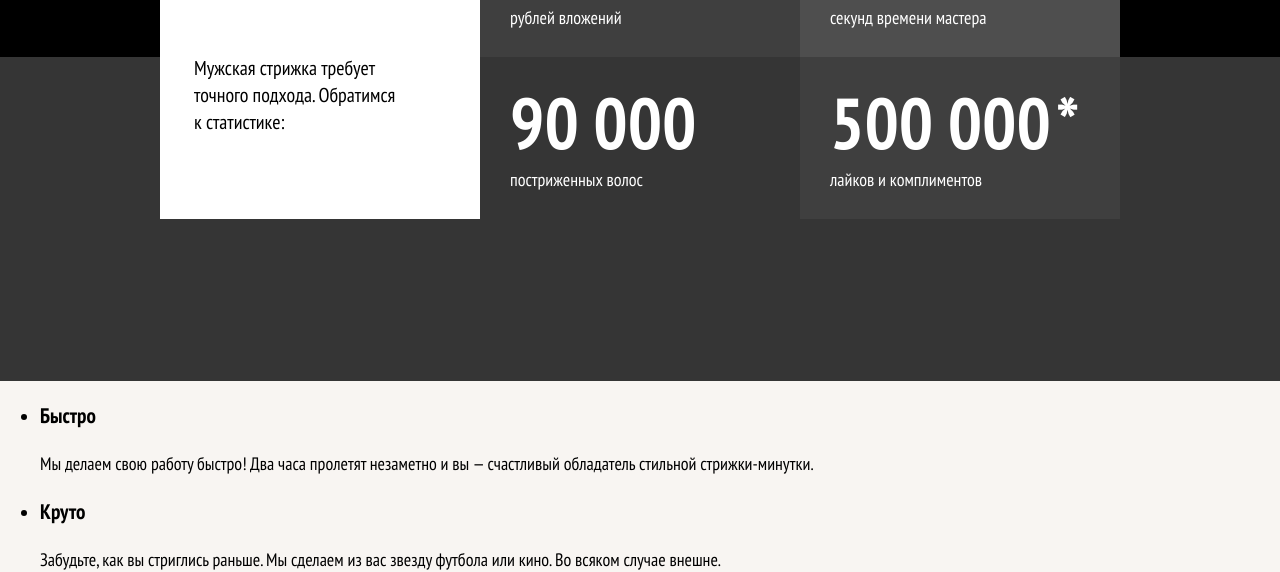
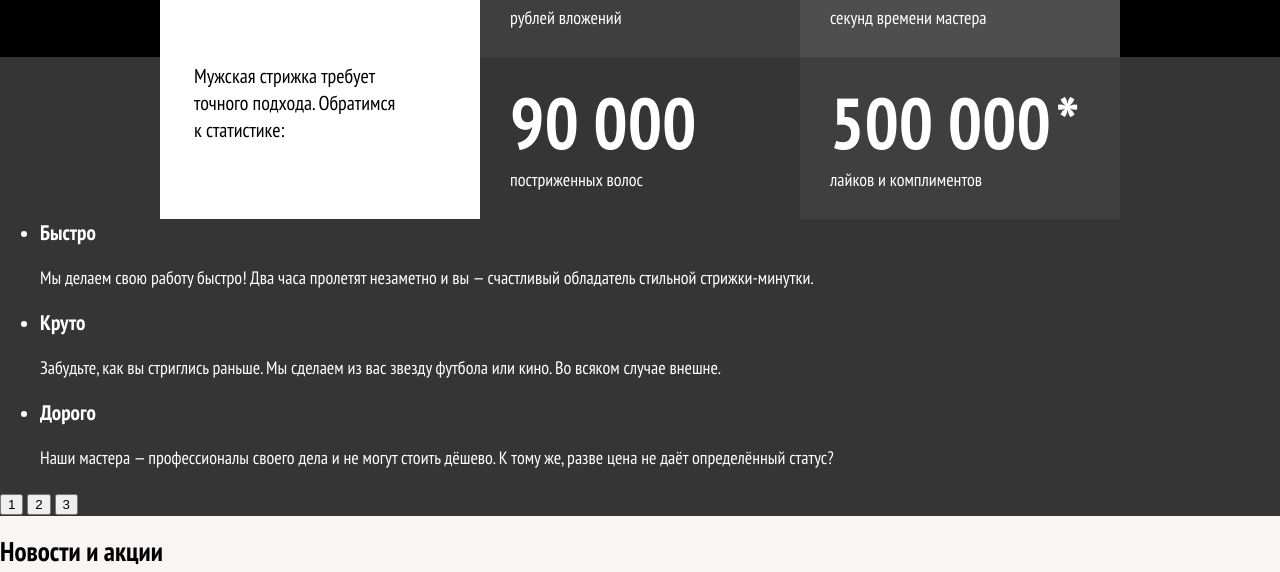
Before and after one commit to Yakimishin/Barbershop, a website: page source/index.html in a window 1280 px wide. Shown: the part 675-1247 px from the top of the page. Drawn offline with nearby package versions, Linux system fonts and the light colour scheme; files that its build step writes are made by us from their sources.

Commit message:
deleted extra files

```diff
--- a/package.json
+++ b/package.json
@@ -1,7 +1,7 @@
 {
   "name": "AdvancedBaradinsky",
   "private": true,
-  "description": "Личный проект «{{projectTitle}}» от HTML Academy",
+  "description": "«{{projectTitle}}» ",
   "devDependencies": {
     "@htmlacademy/editorconfig-cli": "1.0.0",
     "autoprefixer": "10.2.5",
--- a/source/js/main.js
+++ b/source/js/main.js
@@ -1,10 +1,5 @@
 var navMain = document.querySelector('.main-nav');
 var navToggle = document.querySelector('.main-nav__toggle');
-var statsItemHeight = document.querySelector('.stats__item').clientHeight;
-var statsWrapper = document.querySelector('.stats__wrapper');
-
-
-statsWrapper.style.top = (-statsItemHeight+'px');
 
 
 // Если JS подключился, убираем модификатор с навигации,
@@ -17,3 +12,25 @@ navToggle.addEventListener('click', function() {
   navMain.classList.toggle('main-nav--closed');
   navMain.classList.toggle('main-nav--opened');
 });
+
+
+// Пытался подключить динамический отступ .stats , чтобы он зависел от высоты верхнего
+// элемента. Почему то начинает работать , только когда таскать окно туда сюда,
+// а изначально отступа нет вообще. Пока не понял как решить. Придется прописывать фиксированный.
+
+// var statsHeaderHeight = document.querySelector('.stats__header').clientHeight;
+// var statsItemHeight = document.querySelector('.stats__item').clientHeight;
+// var statsWrapper = document.querySelector('.stats__wrapper');
+
+// window.addEventListener('resize', function(event){
+//   const viewportWidth = Math.max(document.documentElement.clientWidth, window.innerWidth || 0);
+//   if(viewportWidth > 768) {
+//     statsWrapper.style.top = (-statsHeaderHeight+'px');
+//     statsWrapper.style.marginBottom = (-statsHeaderHeight+'px');
+//   }
+
+//   if(viewportWidth > 1199) {
+//   statsWrapper.style.top = (-statsItemHeight+'px');
+//   statsWrapper.style.marginBottom = (-statsItemHeight+'px');
+//   }
+// });
--- /dev/null
+++ b/source/less/blocks/advantages.less
@@ -0,0 +1,16 @@
+.advantages {
+  background-color: @extra-dark-gray;
+  color: @basic-white;
+
+  @media (max-width: @mobile-width-only) {
+    background-color: @basic-black;
+  }
+}
+
+.advantages__list {
+  margin: 0px;
+}
+
+.advantages__title {
+  margin: 0;
+}
--- a/source/less/blocks/stats.less
+++ b/source/less/blocks/stats.less
@@ -78,6 +78,8 @@
   .stats__wrapper {
     position: relative;
     padding: 0 64px;
+    top: -145px;
+    margin-bottom: -145px;
   }
 
   .stats__header {
@@ -85,7 +87,6 @@
     padding-top: 32px;
     padding-right: 34px;
     padding-left: 34px;
-    padding-bottom: 45px;
 
     display: grid;
     grid-template-columns: 1fr 1fr;
@@ -143,11 +144,13 @@
 
 @media (min-width: @desktop-width) {
   .stats__wrapper {
-    position: relative;
     margin: auto;
     max-width: 960px;
     display: grid;
     grid-template-columns: 1fr 2fr;
+
+    top: -162px;
+    margin-bottom: -162px;
   }
 
   .stats__header {
--- a/source/less/style.less
+++ b/source/less/style.less
@@ -9,3 +9,4 @@
 @import url(blocks/site-list.less);
 @import url(blocks/user-login.less);
 @import url(blocks/stats.less);
+@import url(blocks/advantages.less);
```
Also changed, not shown: Contributing.md (deleted, +0 -42 lines), Readme.md (deleted), 2 other files.
